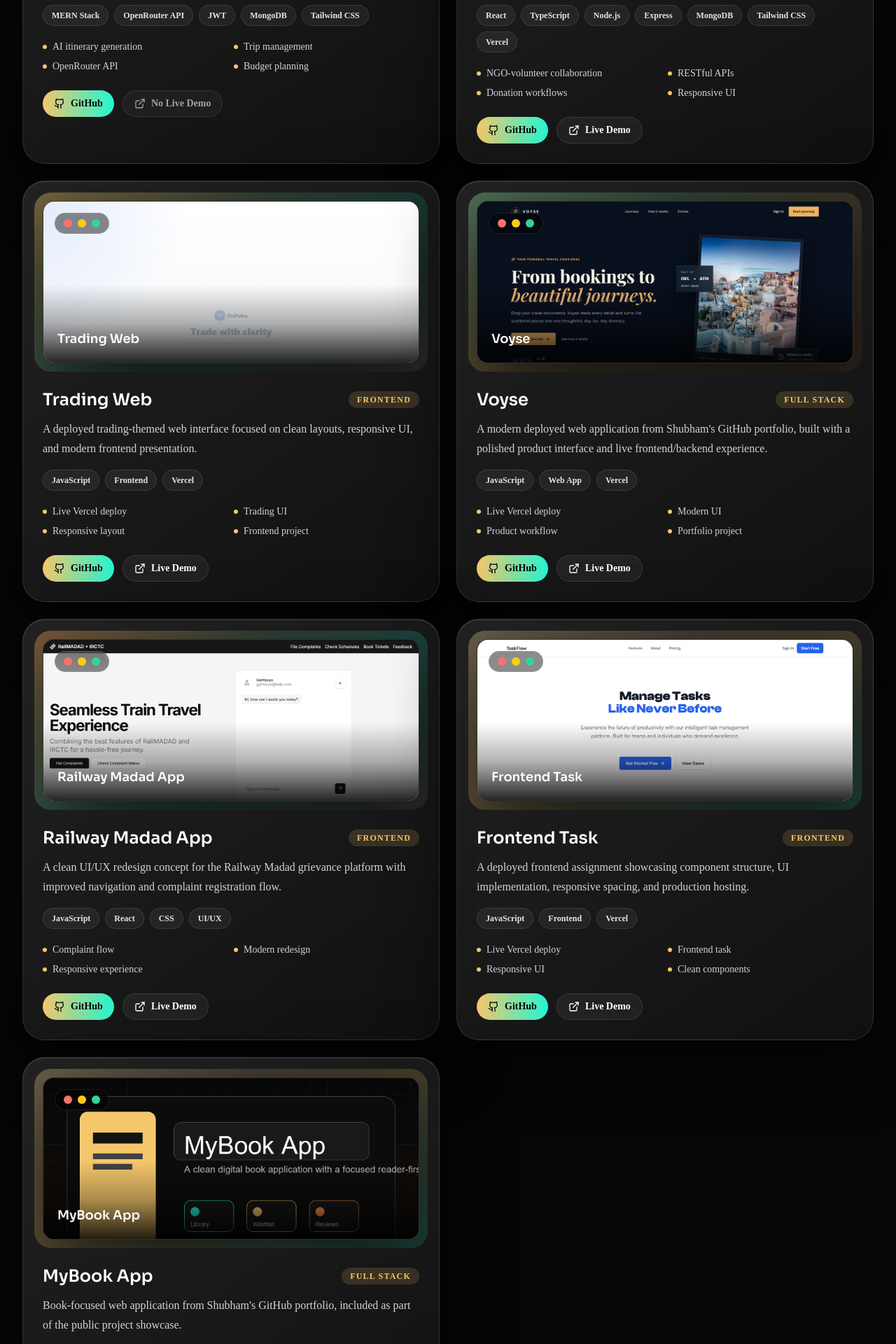
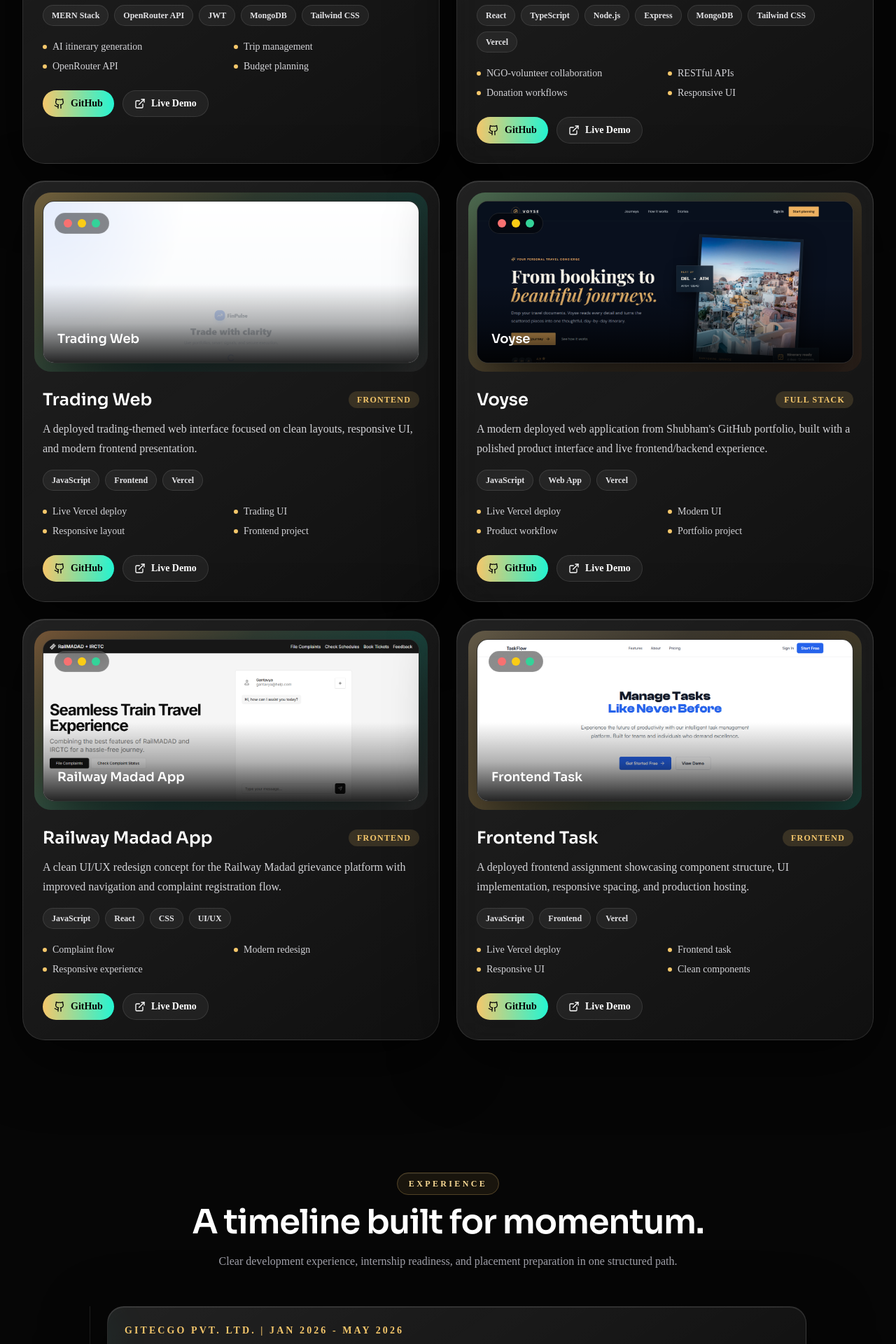
Before and after one commit to shubhamsahu7869/Portfolio, a Next.js app: page / in a window 1280 px wide. Shown: the part 3460-5380 px from the top of the page at 70% size. Built offline with nearby package versions, Linux system fonts and the light colour scheme.

Commit message:
Update project demo links

```diff
--- a/data/portfolio.ts
+++ b/data/portfolio.ts
@@ -63,7 +63,7 @@
     imageTone: "from-gold/25 via-aqua/20 to-violet/20",
     tech: ["MERN Stack", "OpenRouter API", "JWT", "MongoDB", "Tailwind CSS"],
     github: "https://github.com/shubhamsahu7869/PlanMyYatra",
-    demo: null,
+    demo: "https://planmyyatra-travel-planner.vercel.app/",
     highlights: ["AI itinerary generation", "Trip management", "OpenRouter API", "Budget planning"]
   },
   {
@@ -125,18 +125,6 @@
     github: "https://github.com/shubhamsahu7869/Frontend-Task",
     demo: "https://frontend-task-virid-rho.vercel.app",
     highlights: ["Live Vercel deploy", "Frontend task", "Responsive UI", "Clean components"]
-  },
-  {
-    title: "MyBook App",
-    category: "Full Stack",
-    description:
-      "Book-focused web application from Shubham's GitHub portfolio, included as part of the public project showcase.",
-    image: "/projects/mybookapp.png",
-    imageTone: "from-white/15 via-gold/20 to-aqua/20",
-    tech: ["JavaScript", "Web App", "GitHub"],
-    github: "https://github.com/shubhamsahu7869/mybookapp",
-    demo: null,
-    highlights: ["Book app", "Clean interface", "Portfolio project"]
   }
 ];
 
```
Also changed, not shown: public/projects/mybookapp.png (deleted).
